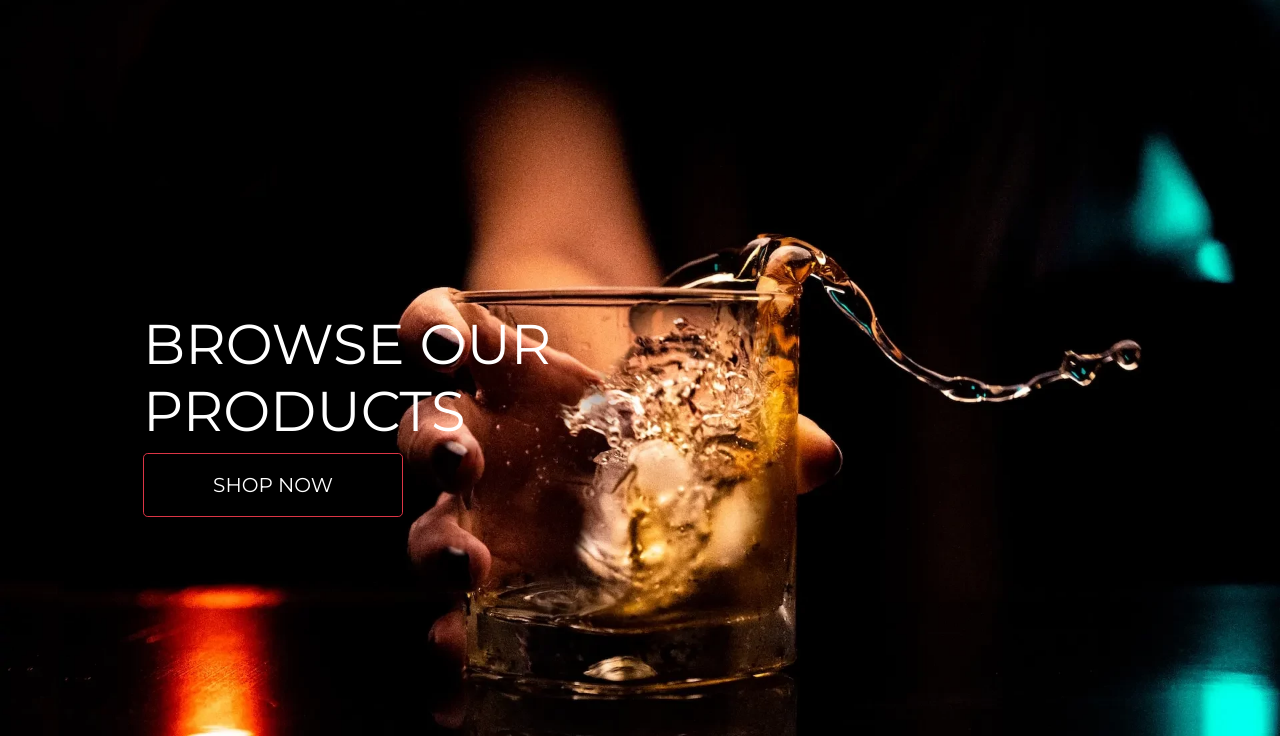
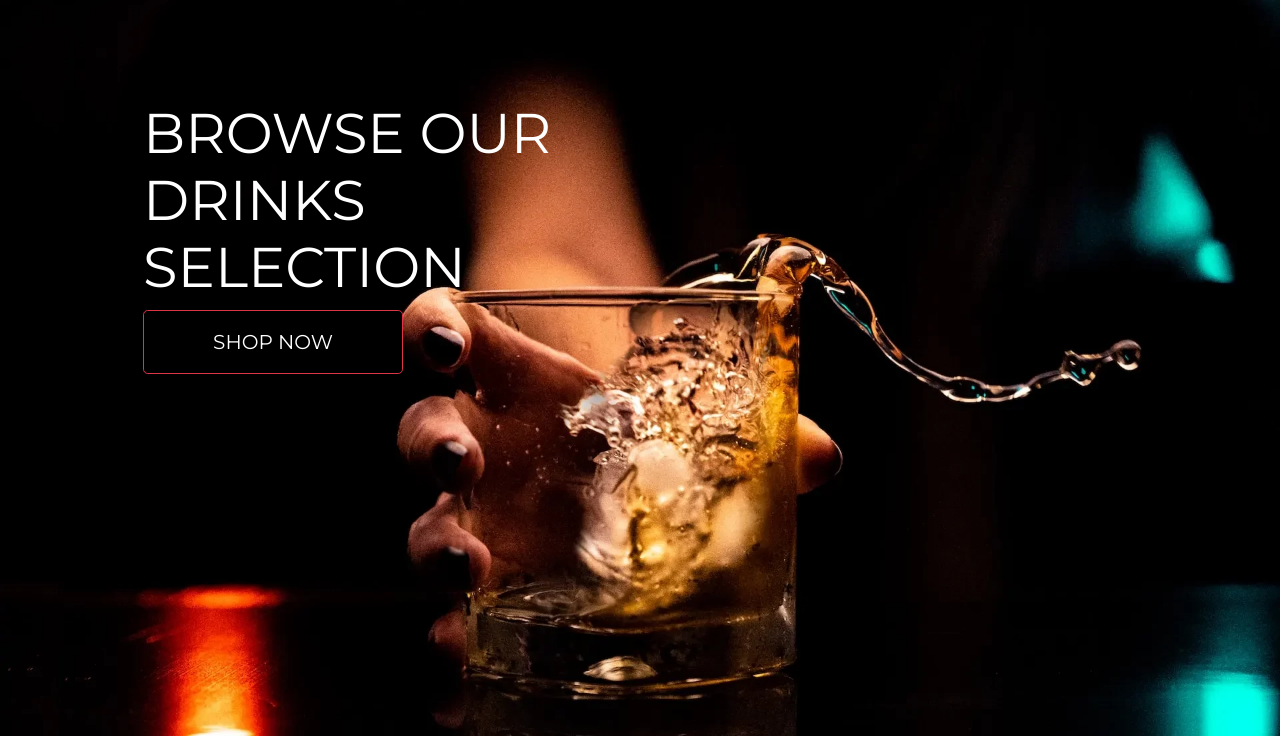
Before and after one commit to MJstephenson/Shopping-app, a Django app: page / in a window 1280 px wide. Shown: the part 64-800 px from the top of the page. Run offline with Django 3.2, Linux system fonts and the light colour scheme; some libraries are stand-ins or nearby versions.

Commit message:
Align call to action

```diff
--- a/home/templates/home/index.html
+++ b/home/templates/home/index.html
@@ -10,11 +10,12 @@
 {% endblock %}
 
 {% block content %}
-    <div class="container h-100">
-        <div class="row h-100">
-            <div class="col-7 col-md-6 my-auto">
-                <h1 class="display-4 logo-font text-white">
-                    Browse Our Products
+
+    <div class="container h-100" id="home-cta">
+        <div class="row h-100 align-items-start mb-5">
+            <div class="col-7 col-md-6">
+                <h1 class="display-4 logo-font text-white bg-see-through" id="cta-text">
+                    Browse Our Drinks Selection
                 </h1>
                 <div class="my-1">
                     <h4>
```
